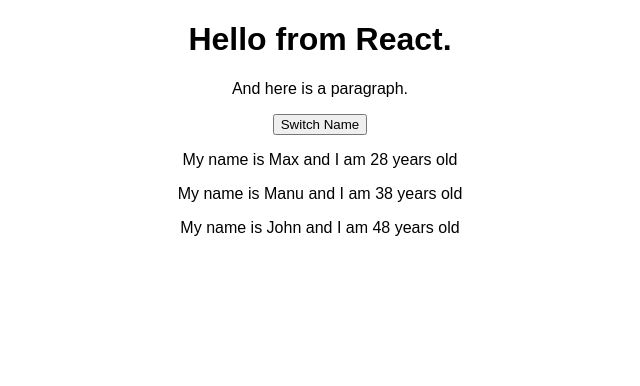
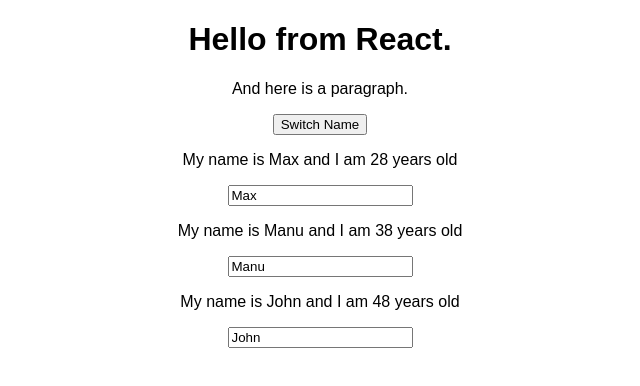
Before and after one commit to NetCoder99/react002, a React (Create React App) app: page / in a window 1280 px wide. Shown: the top 386 px of the page, without its empty margins (320-960 px from the left). Built offline with nearby package versions, Linux system fonts and the light colour scheme.

Commit message:
Module47

```diff
--- a/src/App.js
+++ b/src/App.js
@@ -36,6 +36,19 @@
     })
    };
 
+
+  nameChangedHandler = (event)  => {
+    this.setState( {
+      persons: [
+       { name: 'Max', age: 28 },
+       { name: event.target.value, age: 18 },
+       { name: 'Stephanie', age: 57 }
+      ],
+    })
+
+  }
+
+
    render () {
     return (
 
@@ -48,7 +61,9 @@
           age={this.state.persons[0].age}/>
       <Person2
           name={this.state.persons[1].name}
-          age={this.state.persons[1].age}/>
+          age={this.state.persons[1].age}
+          changed={this.nameChangedHandler}
+          />
       <Person2
           name={this.state.persons[2].name}
           age={this.state.persons[2].age}
--- a/src/Person/person2.js
+++ b/src/Person/person2.js
@@ -5,6 +5,7 @@
         <div>
           <p onClick={props.click}>My name is {props.name} and I am {props.age} years old</p>
           <p>{props.children}</p>
+          <input type="text" onChange={props.changed} value={props.name}/>
         </div>
     )
 };
```
